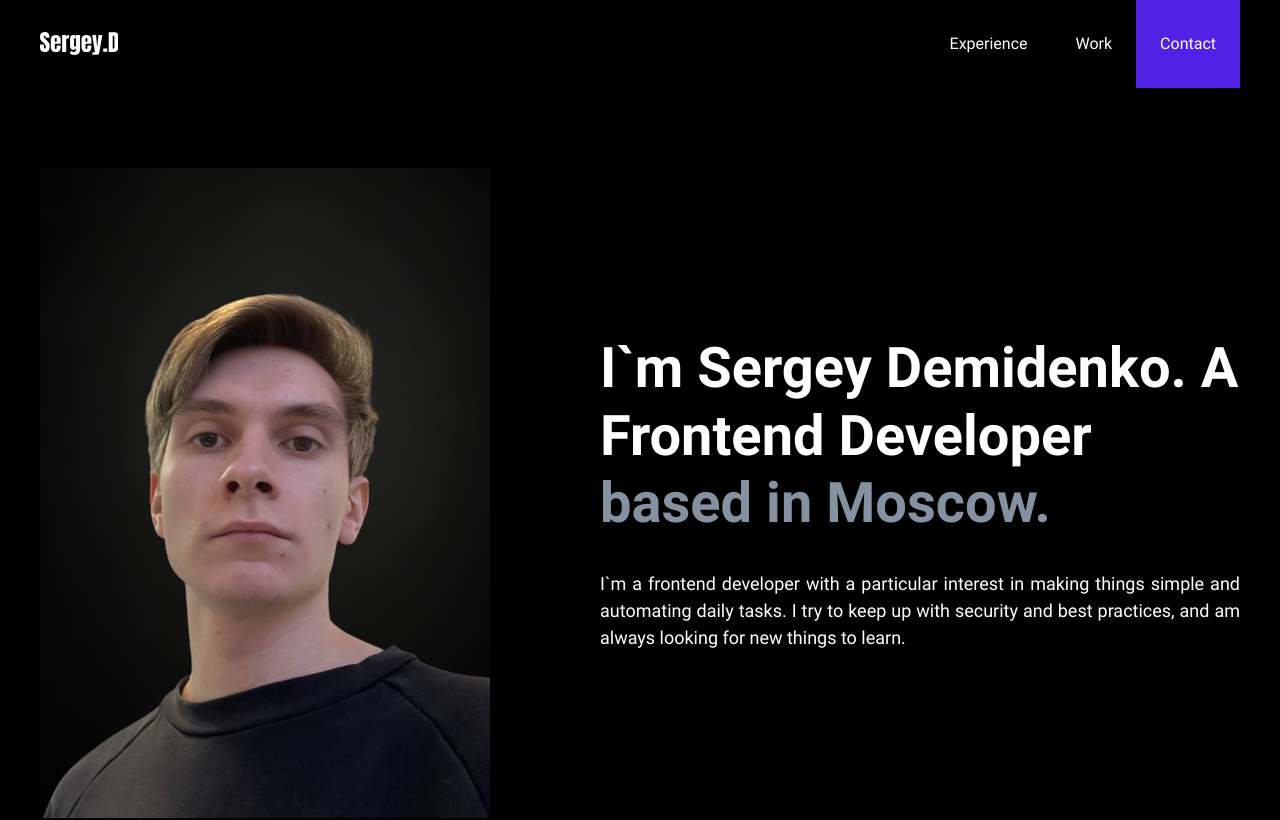
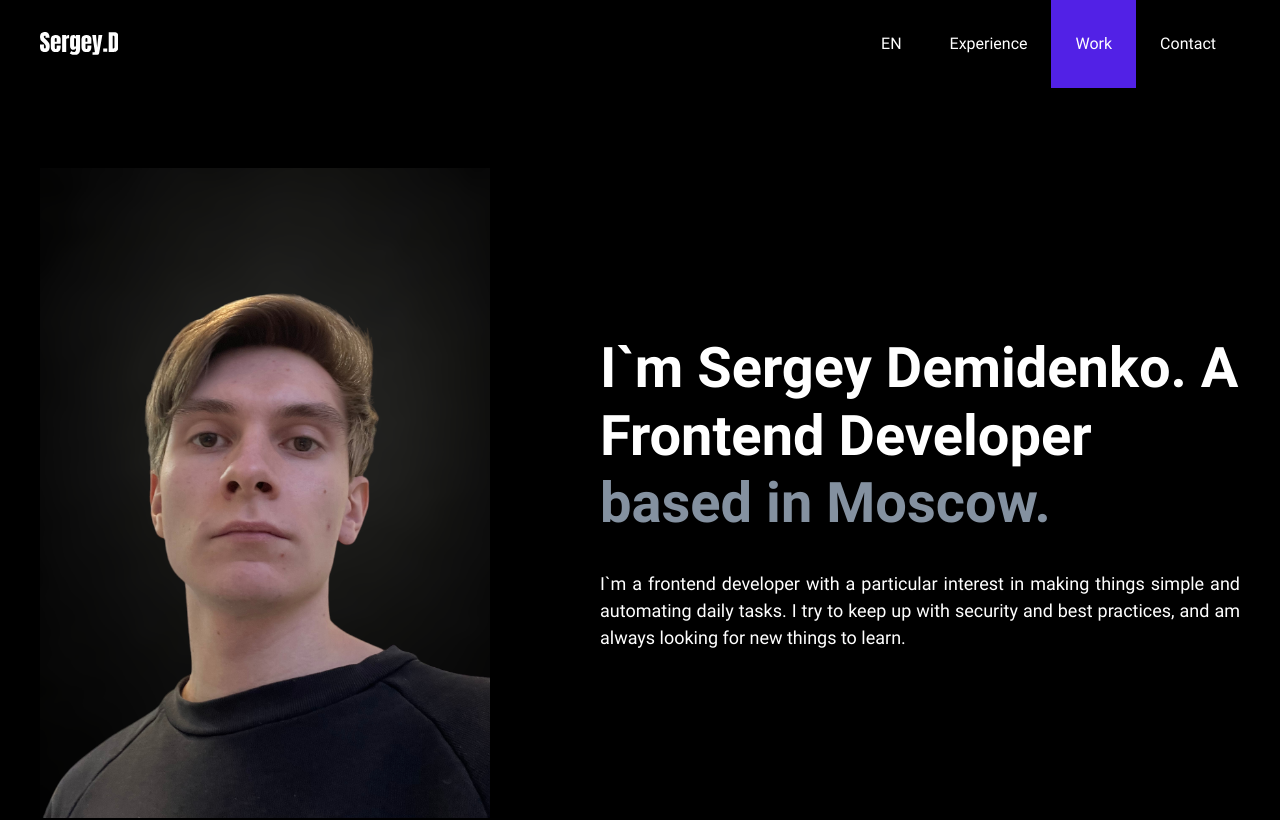
Before and after one commit to insomniamo/cv-app, a React app: page / in a window 1280 px wide. Shown: the top 820 px of the page. Built offline with nearby package versions, Linux system fonts and the light colour scheme; no server answers; the HTML template or start-up script is replaced by a standard one.

Commit message:
added base Redux scripts

```diff
--- a/package.json
+++ b/package.json
@@ -14,11 +14,13 @@
   },
   "dependencies": {
     "@emailjs/browser": "^4.3.3",
+    "@reduxjs/toolkit": "^2.2.7",
     "@svgr/webpack": "^8.1.0",
     "axios": "^1.6.8",
     "normalize.css": "^8.0.1",
     "react": "^18.2.0",
     "react-dom": "^18.2.0",
+    "react-redux": "^9.1.2",
     "react-scroll": "^1.9.0",
     "sass": "^1.75.0",
     "shave": "^5.0.4"
--- a/src/components/Header/Menu.jsx
+++ b/src/components/Header/Menu.jsx
@@ -1,18 +1,27 @@
 import React from "react";
 import "./menu.scss";
 import { Link } from "react-scroll";
+import { useSelector, useDispatch } from 'react-redux';
+import { changeLanguage } from "@redux/languageSlice.js";
 
 export default function Menu({ classNames }) {
+
+    const lan = useSelector(state => state.language.language);
+    const dispatch = useDispatch();
+
     return (
         <div className={`menu__list ${classNames && classNames.menu__list}`}>
+            <div className="menu__button" onClick={() => dispatch(changeLanguage())}>
+                {lan}
+            </div>
             <Link className="menu__button" to="experience" smooth={true} duration={500}>
-                Experience
+                {lan === "EN" ? "Experience" : "Опыт"}
             </Link>
             <Link className="menu__button" to="work" smooth={true} offset={-100} duration={500}>
-                Work
+                {lan === "EN" ? "Work" : "Работа"}
             </Link>
             <Link className="menu__button" to="contact" smooth={true} duration={500}>
-                Contact
+                {lan === "EN" ? "Contact" : "Связаться"}
             </Link>
         </div>
     );
--- a/src/index.js
+++ b/src/index.js
@@ -1,8 +1,16 @@
 import React from "react";
 import ReactDOM from "react-dom";
+
+import { Provider } from 'react-redux';
+import store from '@redux/store.js';
+
 import "./base/style.scss";
 
 import App from "./components/App/App.jsx";
 
 var mountNode = document.getElementById("app");
-ReactDOM.render(<App />, mountNode);
+ReactDOM.render(
+    <Provider store={store}>
+        <App />
+    </Provider>, mountNode
+);
--- /dev/null
+++ b/src/redux/languageSlice.js
@@ -0,0 +1,16 @@
+import { createSlice } from '@reduxjs/toolkit';
+
+const languageSlice = createSlice({
+    name: 'language',
+    initialState: {
+        language: 'EN'
+    },
+    reducers: {
+        changeLanguage: (state) => {
+            state.language = state.language === 'EN' ? 'RU' : 'EN';
+        }
+    }
+})
+
+export const { changeLanguage } = languageSlice.actions;
+export default languageSlice.reducer
--- /dev/null
+++ b/src/redux/store.js
@@ -0,0 +1,10 @@
+import { configureStore } from '@reduxjs/toolkit';
+import languageReducer from './languageSlice'; // Проверьте путь к файлу
+
+const store = configureStore({
+    reducer: {
+      language: languageReducer, // Название редьюсера должно совпадать с ключом состояния
+    },
+});
+
+export default store;
--- a/webpack.config.js
+++ b/webpack.config.js
@@ -109,6 +109,7 @@ module.exports = {
       '@styles': path.resolve(__dirname, 'src/base/styles'),
       '@icons': path.resolve(__dirname, 'src/components/Icons'),
       '@images': path.resolve(__dirname, 'src/images'),
+      '@redux': path.resolve(__dirname, 'src/redux'),
     },
   },
 };
```
Also changed, not shown: 11 other files (tests, documents, lock files or other folders).
